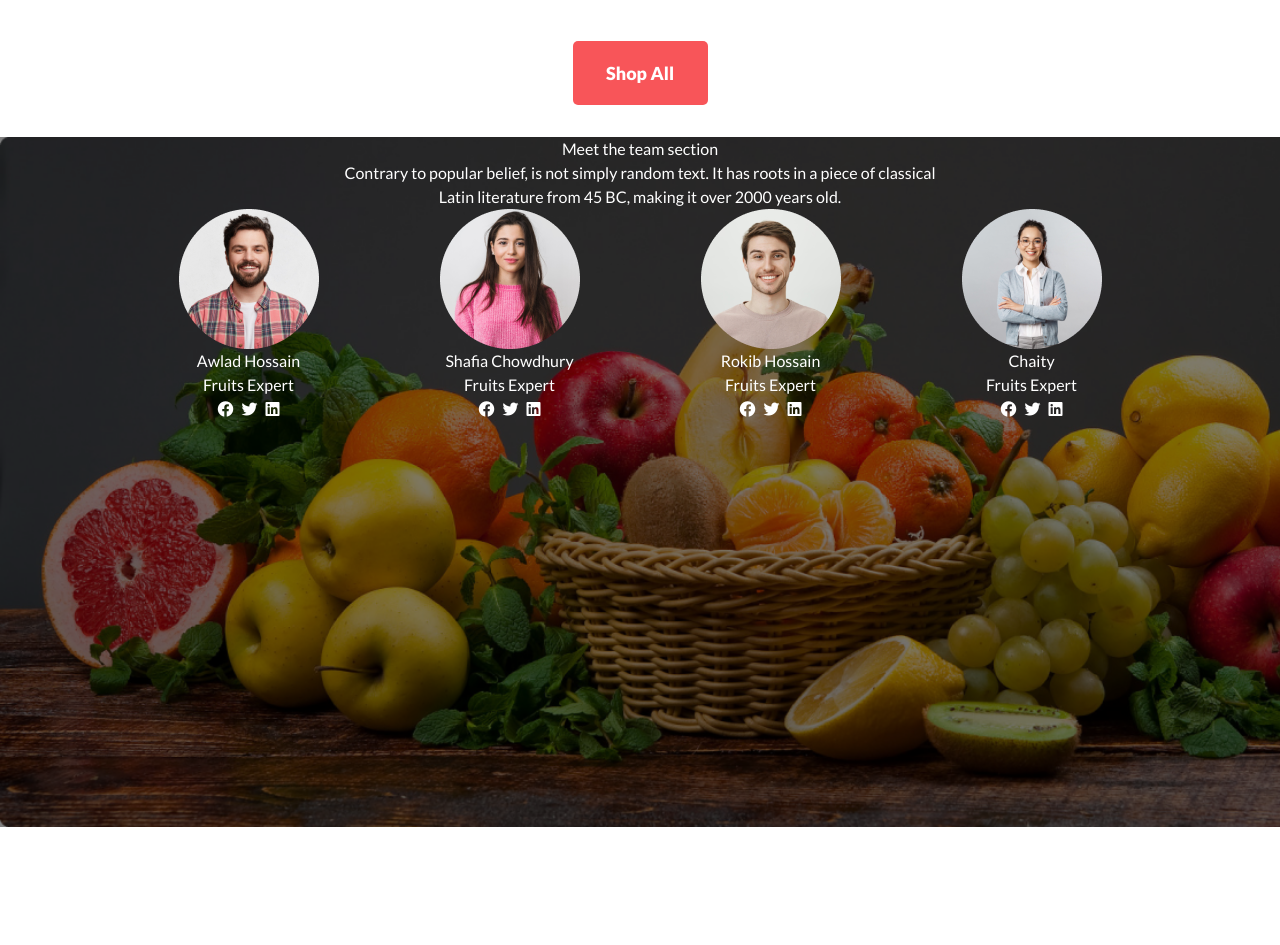
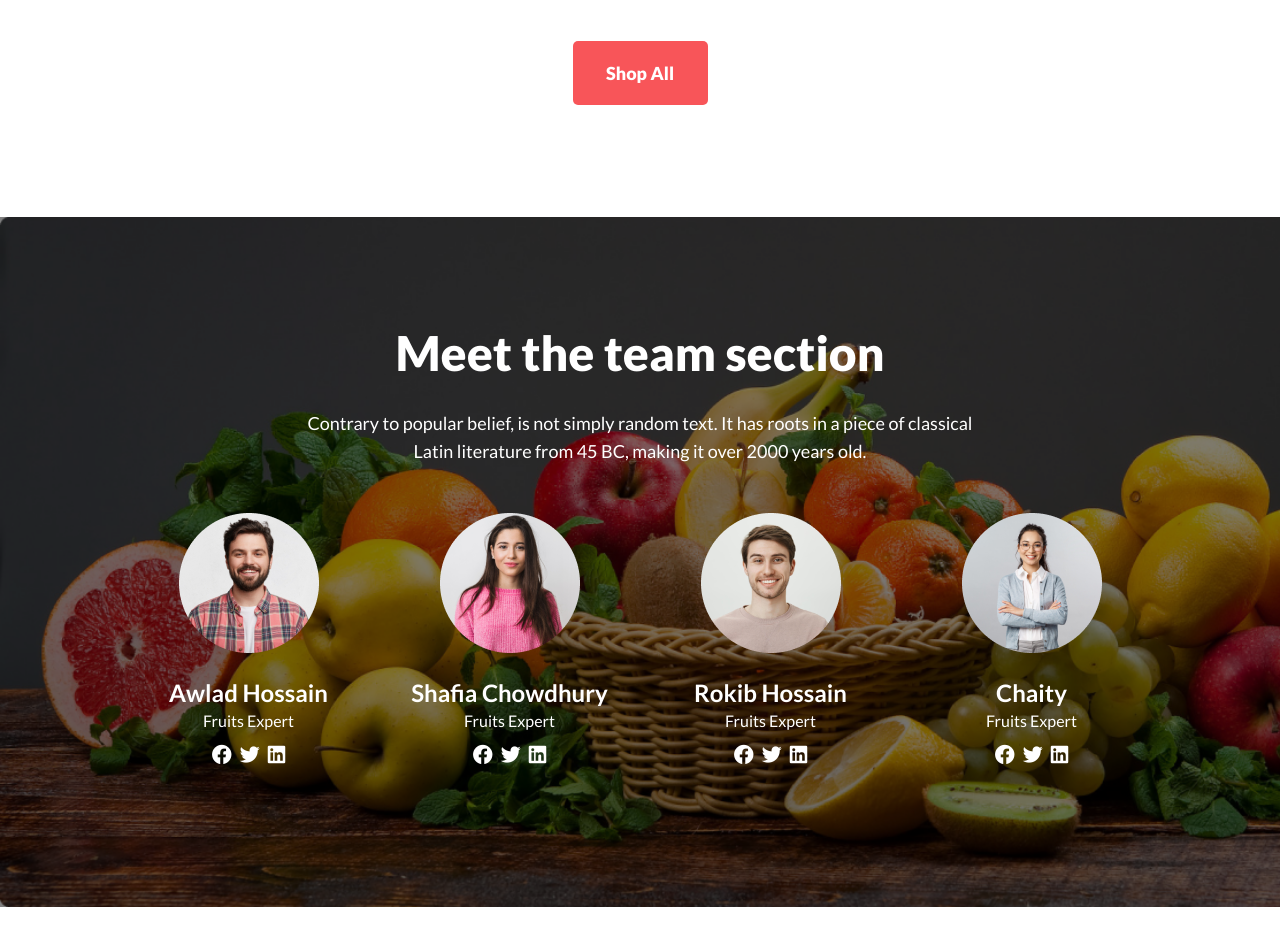
Before and after one commit to sabbir-noyon/a_p_3_project_fruit_burst_shop, a plain HTML site: page index.html in a window 1280 px wide. Shown: the part 1880-2825 px from the top of the page. Before the commit the page ends 2707 px from the top, so only its background shows below. Drawn offline with nearby package versions, Linux system fonts and the light colour scheme.

Commit message:
Team Member Area Completed

```diff
--- a/index.html
+++ b/index.html
@@ -431,7 +431,7 @@
 
 
 
-        <section>
+        <section class="pt-20 pb-28">
 
             <div class="team-member-container">
                 <div class="team-member-bg-image">
@@ -439,9 +439,9 @@
 
                     <!--container-plus-overlay-->
                     <div class="container-plus-overlay">
-                        <div>
-                            <h2 class="text-white text-center">Meet the team section</h2>
-                            <p class="text-white text-center">Contrary to popular belief, is not simply random text. It has roots in a piece of classical<br> Latin literature from 45 BC, making it over 2000 years old.</p>
+                        <div class="pt-28">
+                            <h2 class="text-white text-center text-5xl font-extrabold pb-8">Meet the team section</h2>
+                            <p class="text-white text-center text-lg font-medium pb-12">Contrary to popular belief, is not simply random text. It has roots in a piece of classical<br> Latin literature from 45 BC, making it over 2000 years old.</p>
                         </div>
 
                         <div class="images-box-team-member mx-auto   grid gap-4  sm:grid-cols-1 md:grid-cols-2   lg:grid-cols-4">
@@ -452,22 +452,22 @@
                                 </div>
 
                                 <div>
-                                    <h4 class="text-white text-center">Awlad Hossain</h4>
-                                    <p class="text-white text-center">Fruits Expert</p>
+                                    <h4 class="text-white text-center  text-2xl font-bold pt-6">Awlad Hossain</h4>
+                                    <p class="text-white text-center text-base font-medium pb-2">Fruits Expert</p>
                                 </div>
 
                                 <div class="member-1-social-media flex justify-center gap-2 ">
                                     <div class="text-white ">
-                                        <i class="fa-brands fa-facebook "></i>
+                                       <a href="#" ><i class="fa-brands fa-facebook text-xl "></i></a>
 
                                     </div>
 
                                     <div class="text-white ">
-                                        <i class="fa-brands fa-twitter"></i>
+                                        <a href="#"><i class="fa-brands fa-twitter text-xl"></i></a>
                                     </div>
 
                                     <div class="text-white ">
-                                        <i class="fa-brands fa-linkedin"></i>
+                                       <a href="#"> <i class="fa-brands fa-linkedin text-xl"></i></a>
                                     </div>
                                 </div>
                             </div>
@@ -482,22 +482,22 @@
                                     </div>
 
                                 <div>
-                                    <h4 class="text-white text-center">Shafia Chowdhury</h4>
-                                    <p class="text-white text-center">Fruits Expert</p>
+                                    <h4 class="text-white text-center  text-2xl font-bold pt-6">Shafia Chowdhury</h4>
+                                    <p class="text-white text-center text-base font-medium pb-2">Fruits Expert</p>
                                 </div>
 
                                 <div class="member-2-social-media flex justify-center gap-2 ">
                                     <div class="text-white">
-                                        <i class="fa-brands fa-facebook"></i>
+                                       <a href="#"> <i class="fa-brands fa-facebook text-xl"></i></a>
 
                                     </div>
 
                                     <div class="text-white">
-                                        <i class="fa-brands fa-twitter"></i>
+                                        <a href="#"><i class="fa-brands fa-twitter text-xl"></i></a>
                                     </div>
 
                                     <div class="text-white">
-                                        <i class="fa-brands fa-linkedin"></i>
+                                       <a href="#"> <i class="fa-brands fa-linkedin text-xl"></i></a>
                                     </div>
                                 </div>
 
@@ -513,22 +513,22 @@
                                     </div>
 
                                 <div>
-                                    <h4 class="text-white text-center">Rokib Hossain</h4>
-                                    <p class="text-white text-center">Fruits Expert</p>
+                                    <h4 class="text-white text-center  text-2xl font-bold pt-6">Rokib Hossain</h4>
+                                    <p class="text-white text-center text-base font-medium pb-2">Fruits Expert</p>
                                 </div>
 
                                 <div class="member-3-social-media flex justify-center gap-2">
                                     <div class="text-white">
-                                        <i class="fa-brands fa-facebook"></i>
+                                       <a href="#"> <i class="fa-brands fa-facebook text-xl"></i></a>
 
                                     </div>
 
                                     <div class="text-white">
-                                        <i class="fa-brands fa-twitter"></i>
+                                        <a href="#"><i class="fa-brands fa-twitter text-xl"></i></a>
                                     </div>
 
                                     <div class="text-white">
-                                        <i class="fa-brands fa-linkedin"></i>
+                                        <a href="#"><i class="fa-brands fa-linkedin text-xl"></i></a>
                                     </div>
                                 </div>
 
@@ -544,22 +544,22 @@
                                 </div>
 
                             <div>
-                                <h4 class="text-white text-center">Chaity</h4>
-                                <p class="text-white text-center">Fruits Expert</p>
+                                <h4 class="text-white text-center  text-2xl font-bold pt-6">Chaity</h4>
+                                <p class="text-white text-center text-base font-medium pb-2">Fruits Expert</p>
                             </div>
 
                             <div class="member-4-social-media flex justify-center gap-2">
                                 <div class="text-white">
-                                    <i class="fa-brands fa-facebook"></i>
+                                    <a href="#"><i class="fa-brands fa-facebook text-xl"></i></a>
 
                                 </div>
 
                                 <div class="text-white">
-                                    <i class="fa-brands fa-twitter"></i>
+                               <a href="#"> <i class="fa-brands fa-twitter text-xl"></i></a>
                                 </div>
 
                                 <div class="text-white">
-                                    <i class="fa-brands fa-linkedin"></i>
+                                   <a href=""> <i class="fa-brands fa-linkedin text-xl"></i></a>
                                 </div>
                             </div>
 
@@ -580,25 +580,20 @@
 
 
 
+            </div>
+
+        </section>
+
+        <!--Team Member Section End-->
 
 
 
 
-
-
-
-
-
-
-
-
-
-
-            </div>
+        <!--Bonus area why choose us section Start-->
+        <section>
 
         </section>
-
-
+        <!--Bonus area why choose us section End-->
 
 
 
@@ -608,6 +603,8 @@
 
     <footer>
 
+
+
     </footer>
 
 
--- a/style.css
+++ b/style.css
@@ -153,3 +153,7 @@ border: none;
 .images-box-team-member{
     max-width: 1028px;
 }
+
+.social-para-para{
+    border-radius: 100%;
+}
```
